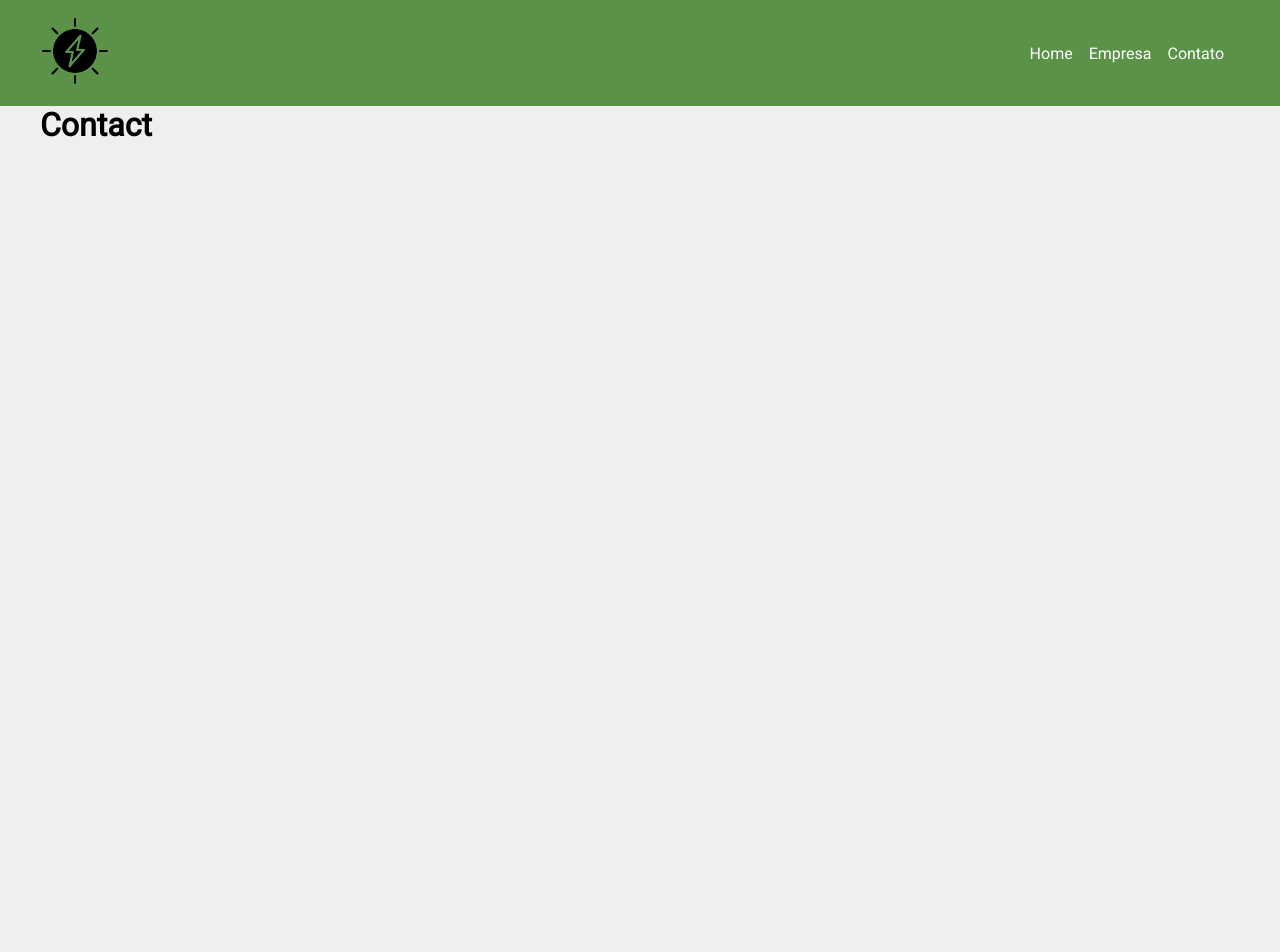
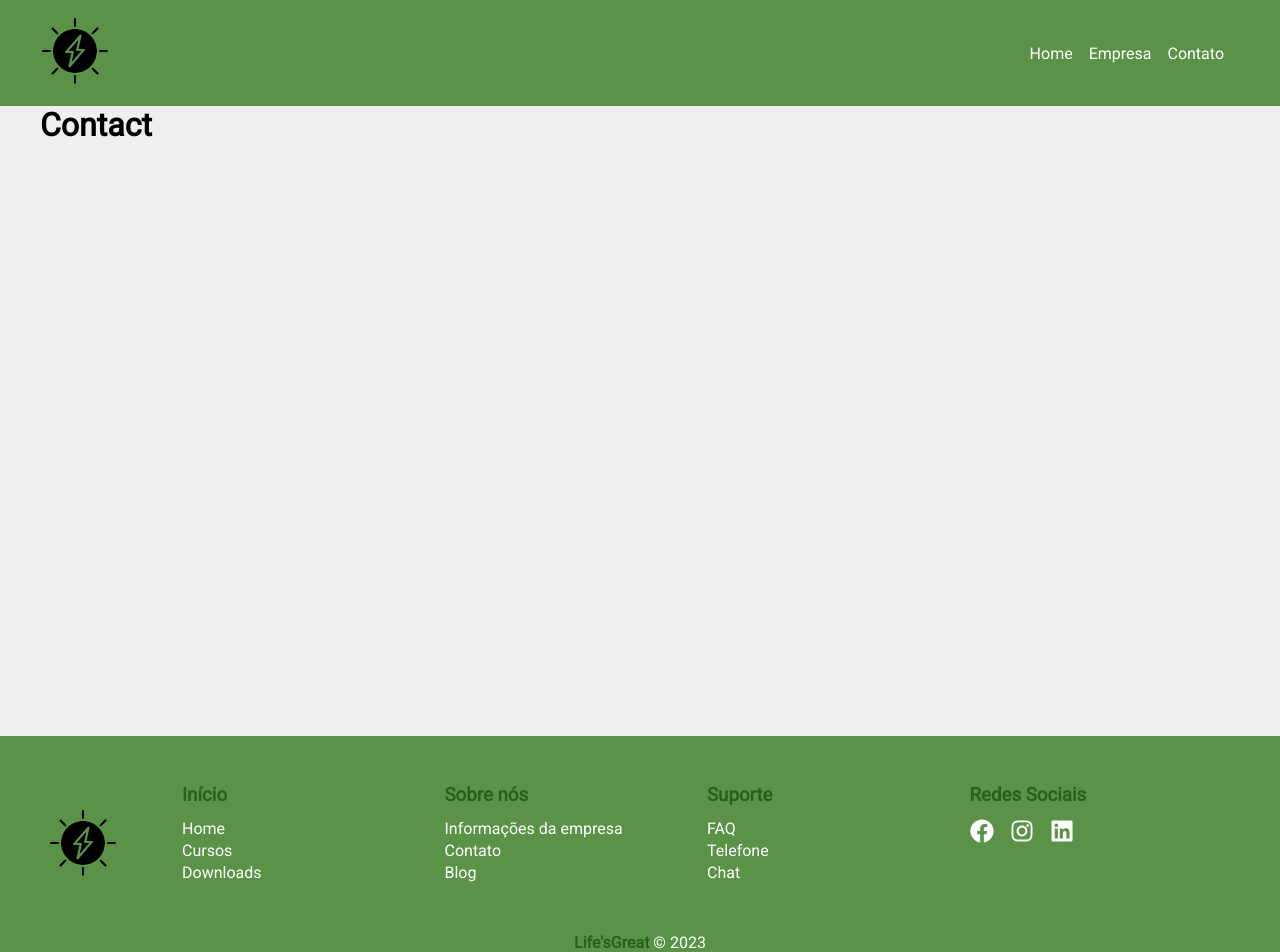
Before and after one commit to lucas-raamos/helpsenior, a React (Create React App) app: page /contact in a window 1280 px wide. Shown: the top 952 px of the page. Before the commit the page ends 800 px from the top, so only its background shows below. Built offline with nearby package versions, Linux system fonts and the light colour scheme.

Commit message:
:sparkles: Adicionando footer
Adicionando footer

```diff
--- a/src/App.js
+++ b/src/App.js
@@ -3,8 +3,9 @@ import { BrowserRouter as Router, Route, Routes } from 'react-router-dom';
 import Home from './components/pages/Home';
 import Contact from './components/pages/Contact';
 import Company from './components/pages/Company';
+import NewPerfil from './components/pages/NewPerfil';
 import MainLayout from './components/layout/MainLayout';
-import NewPerfil from './components/pages/NewPerfil';
+
 
 function App() {
   return (
--- /dev/null
+++ b/src/components/layout/Footer.js
@@ -0,0 +1,58 @@
+import React from 'react';
+import { FaFacebook, FaInstagram, FaLinkedin } from 'react-icons/fa';
+import styles from './Footer.module.css';
+import logo from '../../img/logo.png';
+
+function Footer() {
+  return (
+    <footer className={styles.footer}>
+      <div className={styles.columns_container}>
+        <img src={logo} alt='Costs' />
+
+        <div className={styles.column}>
+          <h3>Início</h3>
+          <ul>
+            <li>Home</li>
+            <li>Cursos</li>
+            <li>Downloads</li>
+          </ul>
+        </div>
+        <div className={styles.column}>
+          <h3>Sobre nós</h3>
+          <ul>
+            <li>Informações da empresa</li>
+            <li>Contato</li>
+            <li>Blog</li>
+          </ul>
+        </div>
+        <div className={styles.column}>
+          <h3>Suporte</h3>
+          <ul>
+            <li>FAQ</li>
+            <li>Telefone</li>
+            <li>Chat</li>
+          </ul>
+        </div>
+        <div className={styles.column}>
+          <h3>Redes Sociais</h3>
+          <ul className={styles.social_list}>
+            <li className={`${styles.social_icon}`}>
+              <FaFacebook />
+            </li>
+            <li className={`${styles.social_icon}`}>
+              <FaInstagram />
+            </li>
+            <li className={`${styles.social_icon}`}>
+              <FaLinkedin />
+            </li>
+          </ul>
+        </div>
+      </div>
+      <p className={styles.copy_right}>
+        <span>Life'sGreat</span> &copy; {new Date().getFullYear()}
+      </p>
+    </footer>
+  );
+}
+
+export default Footer;
--- /dev/null
+++ b/src/components/layout/Footer.module.css
@@ -0,0 +1,99 @@
+/* Estilos para o contêiner das colunas */
+.columns_container {
+    display: flex;
+    flex-wrap: wrap;
+    justify-content: space-around; /* Distribuir elementos igualmente com espaçamento uniforme */
+    align-items: center; /* Alinhar os elementos verticalmente ao centro */
+    padding: 1rem; /* Adicionar um espaçamento interno */
+  }
+
+  /* Estilos para o logotipo */
+  .columns_container img {
+    max-width: 100px; /* Ajuste a largura máxima conforme necessário */
+    height: auto; /* Para manter a proporção */
+    margin-right: 4em; /* Adicionar espaço entre o logotipo e as colunas */
+  }
+
+  /* Estilos para as colunas */
+  .column {
+    flex: 1; /* As colunas ocupam o espaço disponível igualmente */
+    display: flex;
+    flex-direction: column;
+    align-items: flex-start;
+    margin-bottom: 1em; /* Espaço na vertical entre as colunas */
+  }
+
+  /* Estilos para os títulos h3 */
+  .column h3 {
+    color: #266218;
+    margin: 0; /* Removendo as margens */
+    margin-bottom: 0.5em; /* Adicionar um pequeno espaço abaixo do h3 */
+    font-family: 'Roboto', sans-serif;
+  }
+
+  /* Estilos para as listas ul */
+  .column ul {
+    list-style-type: none;
+    padding: 0;
+    margin: 0;
+  }
+
+  /* Estilos para os itens li */
+  .column li {
+    margin: 0.2em 0;
+    cursor: pointer;
+    font-family: 'Roboto', sans-serif;
+  }
+
+  .column li:hover {
+    color: #266218;
+  }
+
+  /* Estilos para a lista de redes sociais */
+  .social_list {
+    display: flex;
+    align-items: center;
+    list-style: none;
+    padding: 0;
+  }
+
+  .social_list li {
+    margin-right: 1em;
+  }
+
+  .social_list li:last-child {
+    margin-right: 0;
+  }
+
+  .social_list li:hover {
+    color: #266218;
+  }
+
+  .social_list svg {
+    font-size: 1.5em;
+    cursor: pointer;
+  }
+
+  /* Ajuste para o último h3 "Redes Sociais" */
+  .column:last-child h3 {
+    margin-top: -35px; /* Subir em 5 pixels */
+  }
+
+  /* Estilos para o footer */
+  .footer {
+    background-color: #5a9348;
+    color: #fff;
+    padding: 2em;
+    margin-top: 30px; /* Adicionar espaço acima do footer */
+  }
+
+  /* Estilos para o copy_right */
+  .copy_right {
+    margin-top: 1em;
+    text-align: center;
+    font-family: 'Roboto', sans-serif;
+  }
+  .copy_right span {
+    color: #266218;
+    font-weight: bold;
+  }
--- a/src/components/layout/MainLayout.js
+++ b/src/components/layout/MainLayout.js
@@ -2,7 +2,7 @@
 import React from 'react';
 import Container from './Container'; // Importe o componente Container
 import NavBar from './NavBar';
-
+import Footer from './Footer';
 
 function MainLayout({ children }) {
   return (
@@ -11,7 +11,7 @@ function MainLayout({ children }) {
       <Container customClass="min-height">
         {children}
       </Container>
-
+      <Footer />
     </>
   );
 }
```
